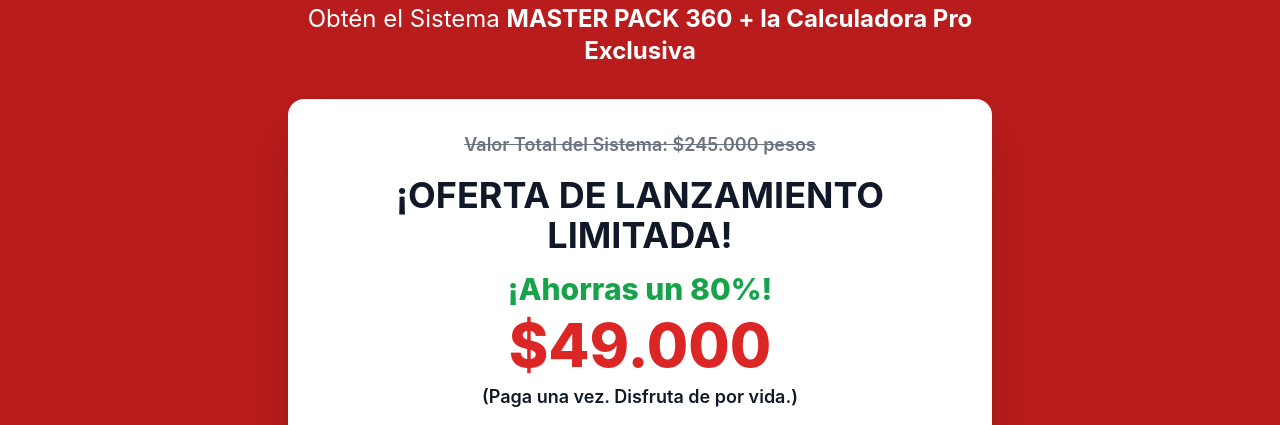
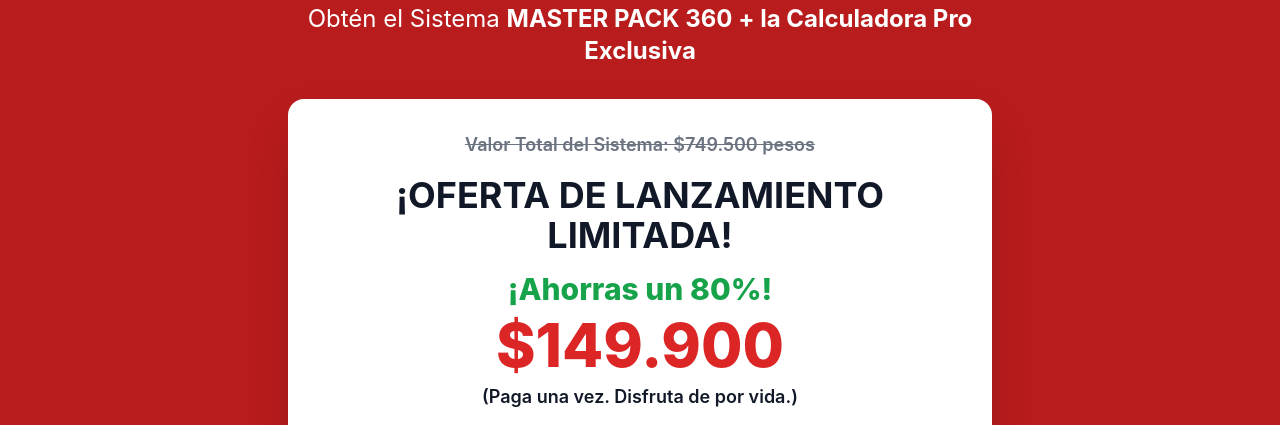
Before and after one commit to dircotct-create/masterpack, a plain HTML site: page index.html in a window 1280 px wide. Shown: the part 3417-3842 px from the top of the page. Drawn offline with nearby package versions, Linux system fonts and the light colour scheme.

Commit message:
Update index.html

```diff
--- a/index.html
+++ b/index.html
@@ -61,7 +61,7 @@
             </div>
             <!-- Botón de Compra Rápida - Flota en el tope -->
             <!-- ********* ENLACE A WHATSAPP ********* -->
-            <a href="https://api.whatsapp.com/send?phone=573202641496&text=%C2%A1S%C3%8D!%20Quiero%20Acceder%20para%20Calcular%20Bien%20y%20Emprender.%20Vengo%20de%20la%20Landing%20Page%20y%20estoy%20listo%2Fa%20para%20obtener%20el%20Master%20Pack%20de%20%2449.000."
+            <a href="https://api.whatsapp.com/send?phone=573202641496&text=%C2%A1S%C3%8D!%20Quiero%20Acceder%20para%20Calcular%20Bien%20y%20Emprender.%20Vengo%20de%20la%20Landing%20Page%20y%20estoy%20listo%2Fa%20para%20obtener%20el%20Master%20Pack%20de%20%24149.900."
                 class="bg-indigo-600 text-white text-sm font-bold py-2 px-4 rounded-full hover:bg-indigo-700 transition duration-300 shadow-lg">
                 ¡Quiero Mi Acceso!
             </a>
@@ -311,7 +311,7 @@
             <div class="bg-white p-8 rounded-2xl shadow-2xl text-gray-900">
                 <p class="text-lg font-semibold line-through text-gray-500">
                     <!-- PRECIO ANCLADO (Valor original del 100%) -->
-                    Valor Total del Sistema: $245.000 pesos
+                    Valor Total del Sistema: $749.500 pesos
                 </p>
                 <p class="text-4xl font-bold my-4">
                     ¡OFERTA DE LANZAMIENTO LIMITADA!
@@ -321,7 +321,7 @@
                 </p>
                 <!-- Precio de Oferta (El 20% que el cliente paga) -->
                 <p class="text-6xl font-extrabold text-red-600">
-                    $49.000
+                    $149.900
                 </p>
                 <p class="text-lg font-semibold mt-2">
                     (Paga una vez. Disfruta de por vida.)
```
